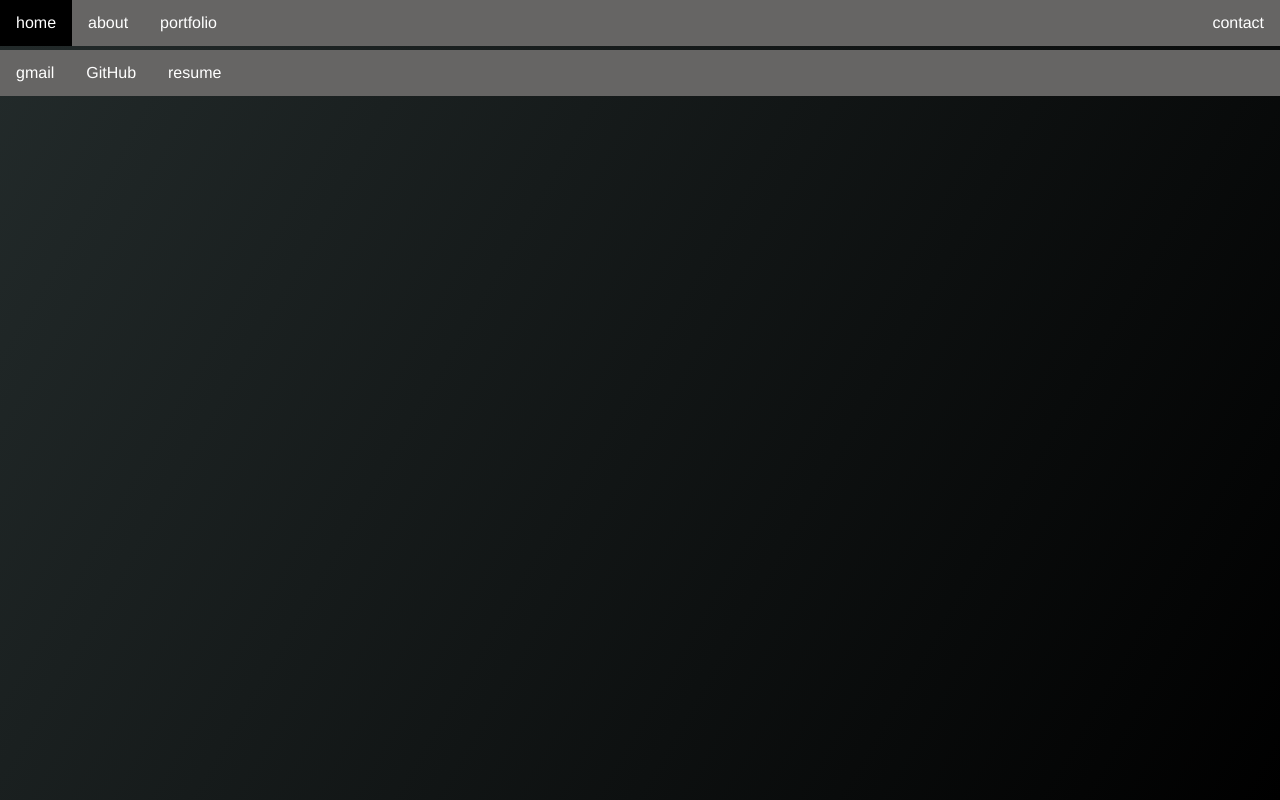
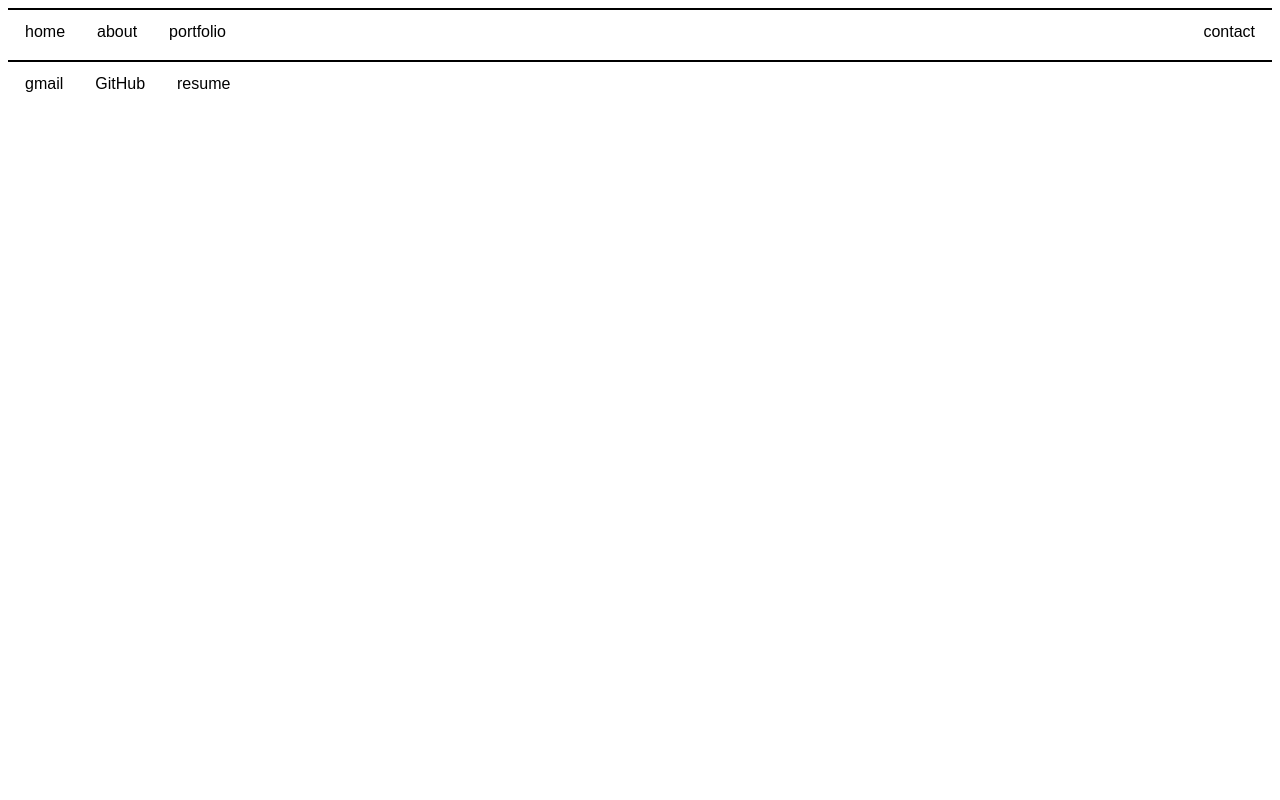
Before and after one commit to steakfrye/personal-website, a React (Create React App) app: page /Contact in a window 1280 px wide. Built offline with nearby package versions, Linux system fonts and the light colour scheme.

Commit message:
Removed bulk of CSS. Added dropdown transition.

```diff
--- a/public/index.html
+++ b/public/index.html
@@ -14,43 +14,8 @@
     <meta name="msapplication-TileImage" content="/ms-icon-144x144.png">
     <meta name="theme-color" content="#ffffff">
     <title>dylan-frye</title>
-    <script src="https://cdnjs.cloudflare.com/ajax/libs/css-doodle/0.2.3/css-doodle.min.js"></script>
-    <script>
-    if (!window.customElements || !document.head.attachShadow) {
-      document.body.classList.add('no-doodle-support');
-    }
-    </script>
   </head>
   <body>
-    <div id='wrapper'>
-      <div class='background'>
-        <css-doodle>
-          :doodle {
-            @grid: 7 / 100vmax;
-          }
-
-          will-change: transform;
-          transition: .4s @rand(.6s);
-          transform:
-            scale(@rand(.9, 3))
-            rotate(@rand(360deg));
-          @shape: triangle;
-          @size: 1em;
-
-          --n: calc(
-              @abs(@abs(@row() - 5)
-            + @abs(@col() - 5) - 9) / 9
-          );
-
-          @random {
-            background: @pick(#fbf9f, #666564, #343239, #f03d33);
-          }
-        </css-doodle>
-      </div>
-      <noscript>
-        You need to enable JavaScript to run this app.
-      </noscript>
-      <div class='foreground' id="root"></div>
-    </div>
+    <div id='root'></div>
   </body>
 </html>
--- a/src/Main.js
+++ b/src/Main.js
@@ -6,9 +6,9 @@ class Main extends Component {
         <div className='home'>
           <h1>I'm Dylan Frye.</h1>
           <p>
-          Crafting things is my passion. I love challenges
+          Crafting is my passion. I love challenges
           and those impossible-at-first-glance problems. Give me critiques and feedback
-          so I can build the best I can.
+          so I can build your project the best I can.
           </p>
         </div>
     );
--- a/src/stylesheets/index.css
+++ b/src/stylesheets/index.css
@@ -1,17 +1,5 @@
 body {
-  font-family: Helvetica, Arial, sans-serif;
-  color: white;
-  background: linear-gradient(300deg, black, #232b2b);
-  margin: 0;
-  overflow: scroll;
-  width: 100%;
-  height: 100%;
-}
-
-html {
-  margin: 0;
-  width: 100%;
-  height: 100%;
+  font-family: sans-serif;
 }
 
 h1 {
@@ -23,7 +11,6 @@ h1 {
 }
 
 p {
-  /* position: relative; */
   margin-left: 5px;
   word-wrap: break-word;
   font-size: 2rem;
@@ -33,11 +20,11 @@ p {
 
 ul {
   list-style-type: none;
-  margin: 0;
+  margin: 0px;
+  margin-bottom: 50px;
   padding: 0;
-  width: 100%;
-  overflow: hidden;
-  background-color: #666564;
+  border-style: solid;
+  border-width: thin;
 }
 
 li {
@@ -45,23 +32,15 @@ li {
 }
 
 li.dropdown {
-    display: inline-block;
+  display: inline-block;
 }
 
 li.dropdown-content {
   text-align: center;
 }
 
-li:hover {
-  background-color: black;
-}
-
 li:last-child {
     border-right: none;
-}
-
-#wrapper {
-  position: relative;
 }
 
 .about::after {
@@ -70,57 +49,45 @@ li:last-child {
     display: table;
 }
 
-.background {
-  top: 0;
-  left: 0;
-  position: absolute;
-  z-index: -100;
-  height: 100%;
-  width: 100%;
-}
-
-.foreground {
-  position: relative;
-  z-index: 100;
-  overflow: scroll;
-}
-
 .bio {
   font-size: 1.5rem;
 }
 
-#drop-btn {
+/* #drop-btn {
   display: inline-block;
-  color: white;
   text-align: center;
   padding: 14px 16px;
   text-decoration: none;
-}
+} */
 
 .dropdown {
+  position: relative;
   float: right;
 }
 
 .dropdown-content {
-  display: none;
+  display: hidden;
+  opacity: 0;
   position: absolute;
-  background-color: #666564;
-  width: inherit;
-  text-align: center;
+  top: 100%;
+  left: 0;
+  width: 100%;
+  transform: translateY(-2em);
+  z-index: -1;
+  transition: all 0.3s ease-in-out 0s,
+  visibility 0s linear 0.3s, z-index 0s linear 0.01s;
   box-shadow: 0px 8px 16px 0px rgba(0,0,0,0.2);
   z-index: 1;
 }
 
+.dropdown:focus .dropdown-content,
+.dropdown:focus-within .dropdown,
 .dropdown:hover .dropdown-content {
-  display: block;
-}
-
-.error-header {
-
-}
-
-.error-message {
-
+  visibility: visible; /* shows sub-menu */
+  opacity: 1;
+  z-index: 1;
+  transform: translateY(0%);
+  transition-delay: 0s, 0s, 0.3s;
 }
 
 .img-circle {
@@ -132,23 +99,19 @@ li:last-child {
   padding: 10px;
 }
 
-.index {
-
-}
-
-.nav {
+/* .nav {
   top: 0;
   display: inline-block;
-}
+} */
 
 .link {
   display: block;
-  color: white;
+  color: black;
   text-align: center;
   padding: 14px 16px;
   text-decoration: none;
 }
 
-.link:hover .dropdown:hover #drop-btn {
+/* .link:hover .dropdown:hover #drop-btn {
     background-color: #111;
-}
+} */
```
